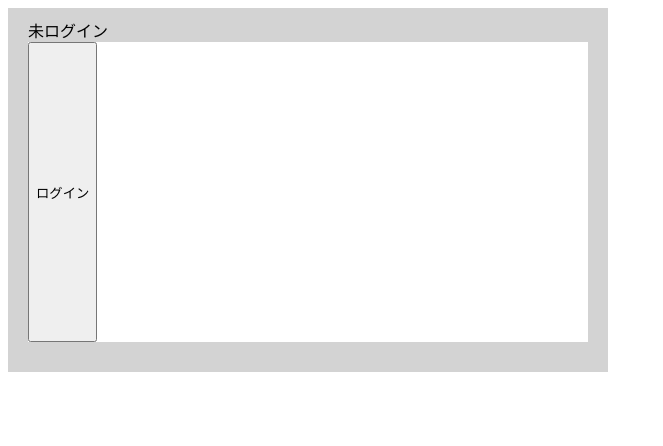
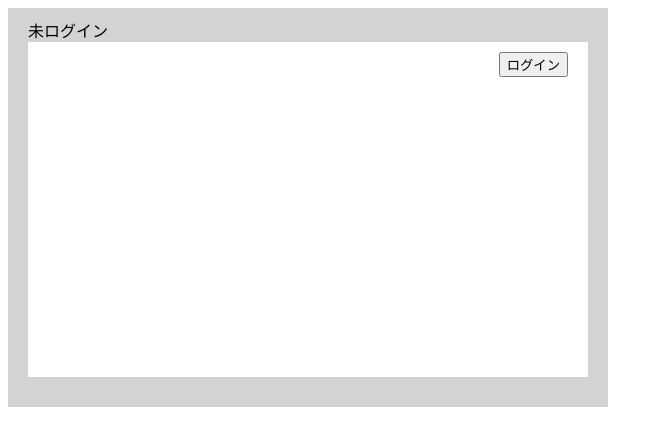
Before and after one commit to tyrrell-IH/react-memo-app, a React (Create React App) app: page / in a window 1280 px wide. Shown: the top 446 px of the page, without its empty margins (0-663 px from the left). Built offline with nearby package versions, Linux system fonts and the light colour scheme.

Commit message:
ログイン用ボタンにスタイル適用

```diff
--- a/src/App.css
+++ b/src/App.css
@@ -4,7 +4,13 @@
   padding: 10px 20px 30px 20px;
 }
 
-.memo-contents {
+.memo-contents-header {
+  padding: 10px 20px 0 20px;
+  background-color: white;
+  text-align: right;
+}
+
+.memo-contents-body {
   display: flex;
   background-color: white;
   min-height: 300px;
--- a/src/App.js
+++ b/src/App.js
@@ -17,7 +17,10 @@ export default function App() {
       <div className="memo-app">
         <Header />
         <div className="memo-contents">
+          <div className="memo-contents-header">
             <LoginButton setIsLogin={setIsLogin} />
+          </div>
+          <div className="memo-contents-body">
             <TitleList
               selectedMemo={selectedMemo}
               setSelectedMemo={(memo) => setSelectedMemo(memo)}
@@ -32,6 +35,7 @@ export default function App() {
             )}
           </div>
         </div>
+      </div>
     </IsLoginContext.Provider>
   );
 }
```
Lines whose indentation alone changed are shown as unchanged.
